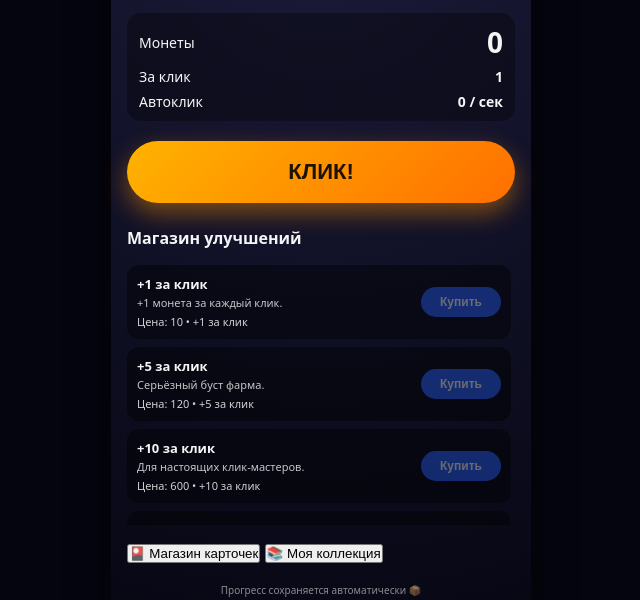
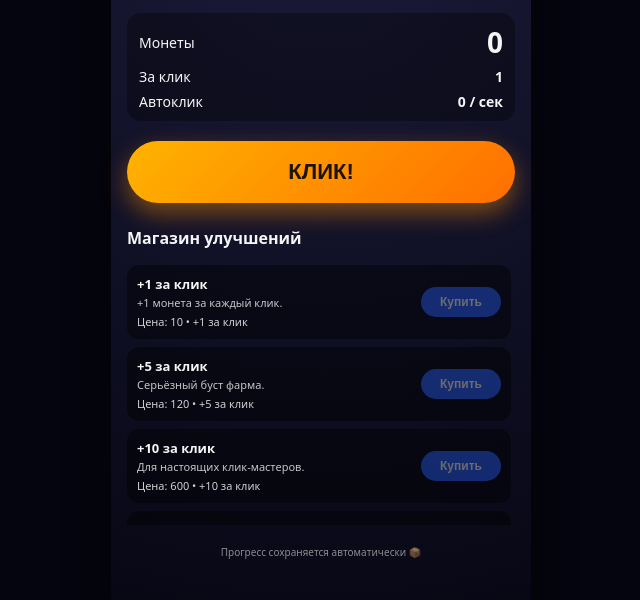
Before and after one commit to Maksik-090/Tupin, a plain HTML site: page index.html in a window 1280 px wide. Shown: the part 98-698 px from the top of the page, without its empty margins (319-959 px from the left). Drawn offline with Linux system fonts and the light colour scheme.

Commit message:
Update index.html

```diff
--- a/index.html
+++ b/index.html
@@ -34,18 +34,6 @@
     <div class="shop-title">Магазин улучшений</div>
     <div class="shop" id="shop"></div>
 
-<!-- Кнопки навигации -->
-    <div class="nav-buttons">
-      <button id="cardsShopBtn" class="nav-btn">
-        <span class="nav-icon">🎴</span>
-        <span>Магазин карточек</span>
-      </button>
-      <button id="myCardsBtn" class="nav-btn">
-        <span class="nav-icon">📚</span>
-        <span>Моя коллекция</span>
-      </button>
-    </div>
-
 
     <div class="footer">Прогресс сохраняется автоматически 📦</div>
   </div>
```
